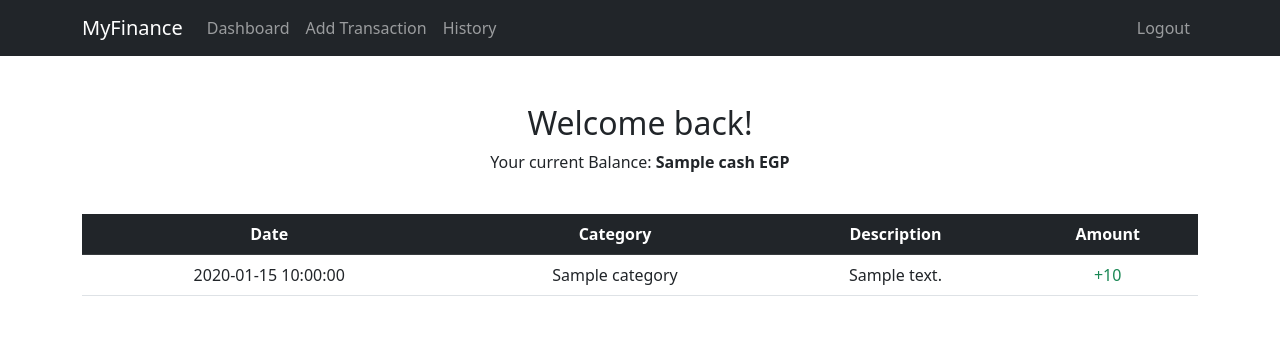
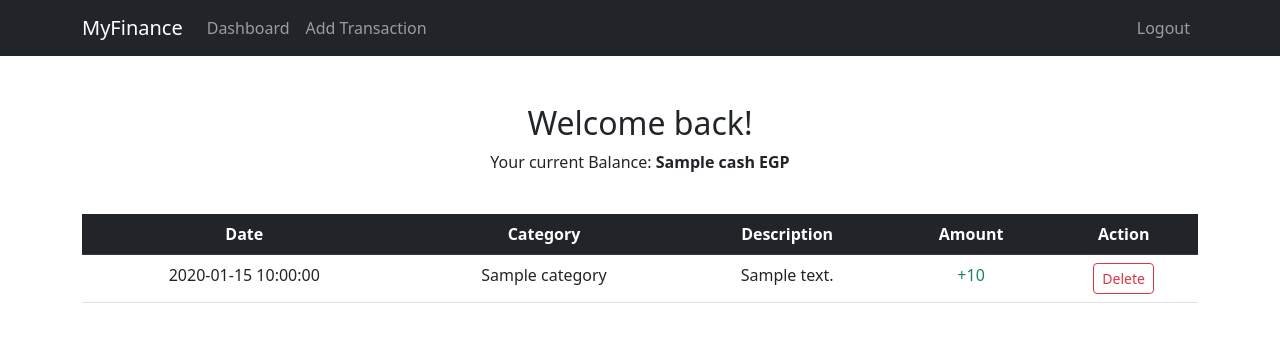
Before and after one commit to Basel-shibob/cs50-final-project, a Flask app: template templates/index.html in a window 1280 px wide. Shown: the top 342 px of the page. Run offline with Flask 3, Linux system fonts and the light colour scheme; the visitor is signed in with stand-in values (Sample User, id 1); the template is opened without the code that fills it: most values are stand-ins (such as "Sample title", 1, 10 or a date in 2020); some libraries are stand-ins or nearby versions.

Commit message:
Add functional delete route with balance auto-adjustment

```diff
--- a/app.py
+++ b/app.py
@@ -39,7 +39,7 @@ def index():
     current_cash = user_data[0]["cash"]
 
     transactions = db.execute(
-        "SELECT type, category, amount, description, date FROM transactions WHERE user_id = ? ORDER BY date DESC", user_id)
+        "SELECT id, type, category, amount, description, date FROM transactions WHERE user_id = ? ORDER BY date DESC", user_id)
     return render_template("index.html", cash=current_cash, transactions=transactions)
 
 
@@ -147,5 +147,33 @@ def register():
         return render_template("register.html")
 
 
+@app.route("/delete", methods=["POST"])
+@login_required
+def delete():
+    transaction_id = request.form.get("id")
+    user_id = session["user_id"]
+
+    transaction = db.execute(
+        "SELECT amount, type FROM transactions WHERE id = ? AND user_id = ?", transaction_id, user_id)
+
+    if not transaction:
+        return apology("Transaction not found!")
+
+    amount = transaction[0]["amount"]
+    t_type = transaction[0]["type"]
+
+    if t_type == "Expense":
+        db.execute("UPDATE users SET cash = cash + ? WHERE id = ?",
+                   amount, user_id)
+    else:
+        db.execute("UPDATE users SET cash = cash - ? WHERE id = ?",
+                   amount, user_id)
+    db.execute("DELETE FROM transactions WHERE id = ? AND user_id = ?",
+               transaction_id, user_id)
+
+    flask.flash("Transaction deleted and balance updated!")
+    return redirect("/")
+
+
 if __name__ == "__main__":
     app.run(debug=True)
--- a/templates/index.html
+++ b/templates/index.html
@@ -1,9 +1,5 @@
-{% extends "layout.html" %}
-{% block title %}
- Portfolio
-{% endblock %}
-
-{% block main %}
+{% extends "layout.html" %} {% block title %} Portfolio {% endblock %} {% block
+main %}
 <div class="row mb-4">
   <h2>Welcome back!</h2>
   <p>Your current Balance: <strong>{{ cash }} EGP</strong></p>
@@ -15,6 +11,7 @@
       <th>Category</th>
       <th>Description</th>
       <th>Amount</th>
+      <th>Action</th>
     </tr>
   </thead>
   <tbody>
@@ -23,8 +20,23 @@
       <td>{{ row.date }}</td>
       <td>{{ row.category }}</td>
       <td>{{ row.description if row.description else "-" }}</td>
-                <td class="{{ 'text-danger' if row.type == 'Expense' else 'text-success' }}">
+      <td
+        class="{{ 'text-danger' if row.type == 'Expense' else 'text-success' }}"
+      >
         {{ "-" if row.type == "Expense" else "+" }}{{row.amount}}
+      </td>
+
+      <td>
+        <form action="/delete" method="post" style="display: inline">
+          <input name="id" type="hidden" value="{{ row.id }}" />
+          <button
+            class="btn btn-sm btn-outline-danger"
+            type="submit"
+            onclick="return confirm('Are you sure?')"
+          >
+            Delete
+          </button>
+        </form>
       </td>
     </tr>
     {% endfor %}
--- a/templates/layout.html
+++ b/templates/layout.html
@@ -30,9 +30,6 @@
             <li class="nav-item">
               <a class="nav-link" href="/add">Add Transaction</a>
             </li>
-            <li class="nav-item">
-              <a class="nav-link" href="/history">History</a>
-            </li>
           </ul>
           <ul class="navbar-nav ms-auto">
             <li class="nav-item">
```
Lines whose indentation alone changed are shown as unchanged.
